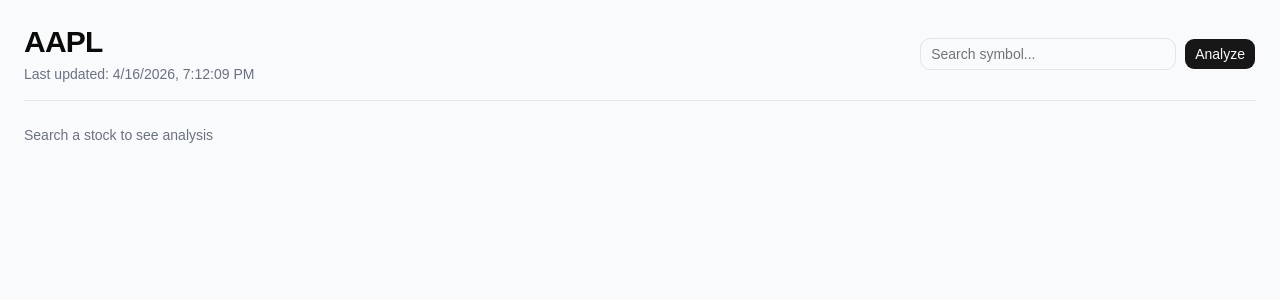
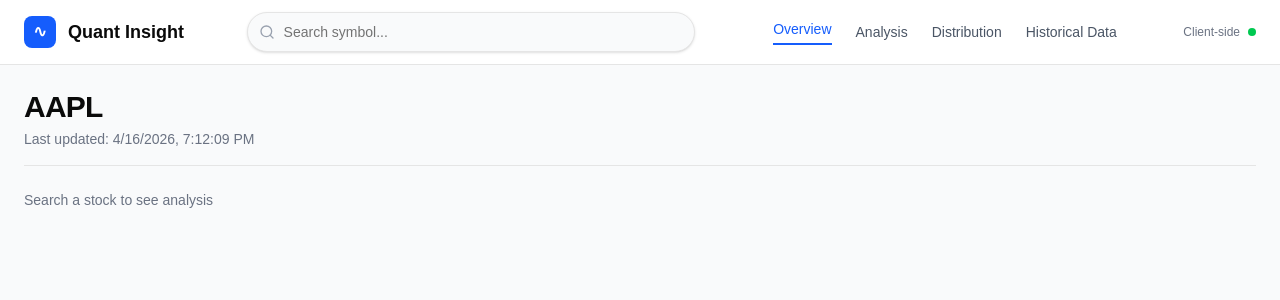
Before and after one commit to TridipKarmakar/QuantInsight, a React app in the folder frontend/: page / in a window 1280 px wide. Shown: the top 300 px of the page. Built offline with nearby package versions, Linux system fonts and the light colour scheme; the HTML template or start-up script is replaced by a standard one.

Commit message:
KAN-73-add navbar

```diff
--- a/frontend/src/components/overview/HeaderSection.jsx
+++ b/frontend/src/components/overview/HeaderSection.jsx
@@ -1,6 +1,7 @@
 import { Input } from "@/components/ui/input.jsx"
 import { Button } from "@/components/ui/button.jsx"
 import { useState }  from 'react'
+
 
 export default function HeaderSection({ onSearch, currentSymbol }) {
     const [symbol, setSymbol] = useState("")
@@ -28,16 +29,6 @@
 
             <div className="flex items-center gap-2">
 
-                <Input
-                    placeholder = "Search symbol..."
-                    value= {symbol}
-                    onChange={(e) => setSymbol(e.target.value)}
-                    className="w-64"
-                />
-
-                <Button onClick={handleSearch}>
-                    Analyze
-                </Button>
 
 
             </div>
--- /dev/null
+++ b/frontend/src/layouts/TopNavbar.jsx
@@ -0,0 +1,61 @@
+import { Input } from "@/components/ui/input.jsx"
+import { useState } from "react"
+import { Search } from "lucide-react"
+
+
+export default function TopNavbar({ onSearch }) {
+
+    const [symbol, setSymbol] = useState("")
+
+    const handleSearch = (e) => {
+        if (e.key == "Enter" && symbol) {
+            onSearch(symbol.toUpperCase())
+        }
+    }
+    return (
+        <div className="flex items-center justify-between px-6 py-3 border-b bg-white">
+
+            {/* Left */}
+
+            <div className="flex items-center gap-3">
+                <div className="w-8 h-8 bg-blue-600 rounded-md flex items-center justify-center text-white font-bold">
+                    ∿
+                </div>
+
+                <span className="font-semibold text-lg">Quant Insight</span>
+            </div>
+
+
+            {/* Center (search)*/}
+            <div className="relative mx-4 flex-1 max-w-md">
+
+                <Search className="absolute left-3 top-1/2 -translate-y-1/2 text-gray-400 w-4 h-4"/>
+
+                <Input
+                    placeholder='Search symbol...'
+                    value={symbol}
+                    onChange={(e) => setSymbol(e.target.value)}
+                    onKeyDown={handleSearch}
+                    className="pl-9 h-10 rounded-full bg-gray-50 border border-gray200 shadow-sm focus:ring-2 focus:ring-blue-500"
+                />
+            </div>
+
+            {/* Right (tabs placeholder) */}
+            <div className="flex items-center ml-4 gap-6 text-sm text-gray-600">
+                <span className="font-medium text-blue-600 border-b-2 border-blue-600 pb-1">Overview</span>
+                <span>Analysis</span>
+                <span>Distribution</span>
+                <span>Historical Data</span>
+
+            </div>
+
+            {/* Right (tabs placeholder) */}
+            <div className="ml-5 flex items-center justify-center gap-2 text-xs text-gray-500">
+                <span>Client-side</span>
+                <span className="w-2 h-2 bg-green-500 rounded-full"></span>
+            </div>
+
+        </div>
+    )
+
+}
--- a/frontend/src/pages/Overview.jsx
+++ b/frontend/src/pages/Overview.jsx
@@ -1,7 +1,10 @@
 
 import { useState } from "react";
+import TopNavbar from "../layouts/TopNavbar.jsx";
 import HeaderSection from "../components/overview/HeaderSection";
 import StatsSection from "../components/overview/StatsSection";
+
+
 
 export default function Overview() {
 
@@ -16,8 +19,11 @@
 
 
   return  (
+      <div className="min-h-screen bg-gray-50">
+        {/*  Navbar */}
+        <TopNavbar onSearch={fetchData}/>
 
-        <div className="p-6 space-y-6 bg-gray-50 min-h-screen">
+        <div className="p-6 space-y-6 bg-gray-50">
 
           {/*  Header */}
           <HeaderSection onSearch={fetchData} currentSymbol={data?.symbol}/>
@@ -34,7 +40,7 @@
 
         </div>
 
-
+      </div>
 
   )
 }
```
Also changed, not shown: frontend/public/icon.png (added).
